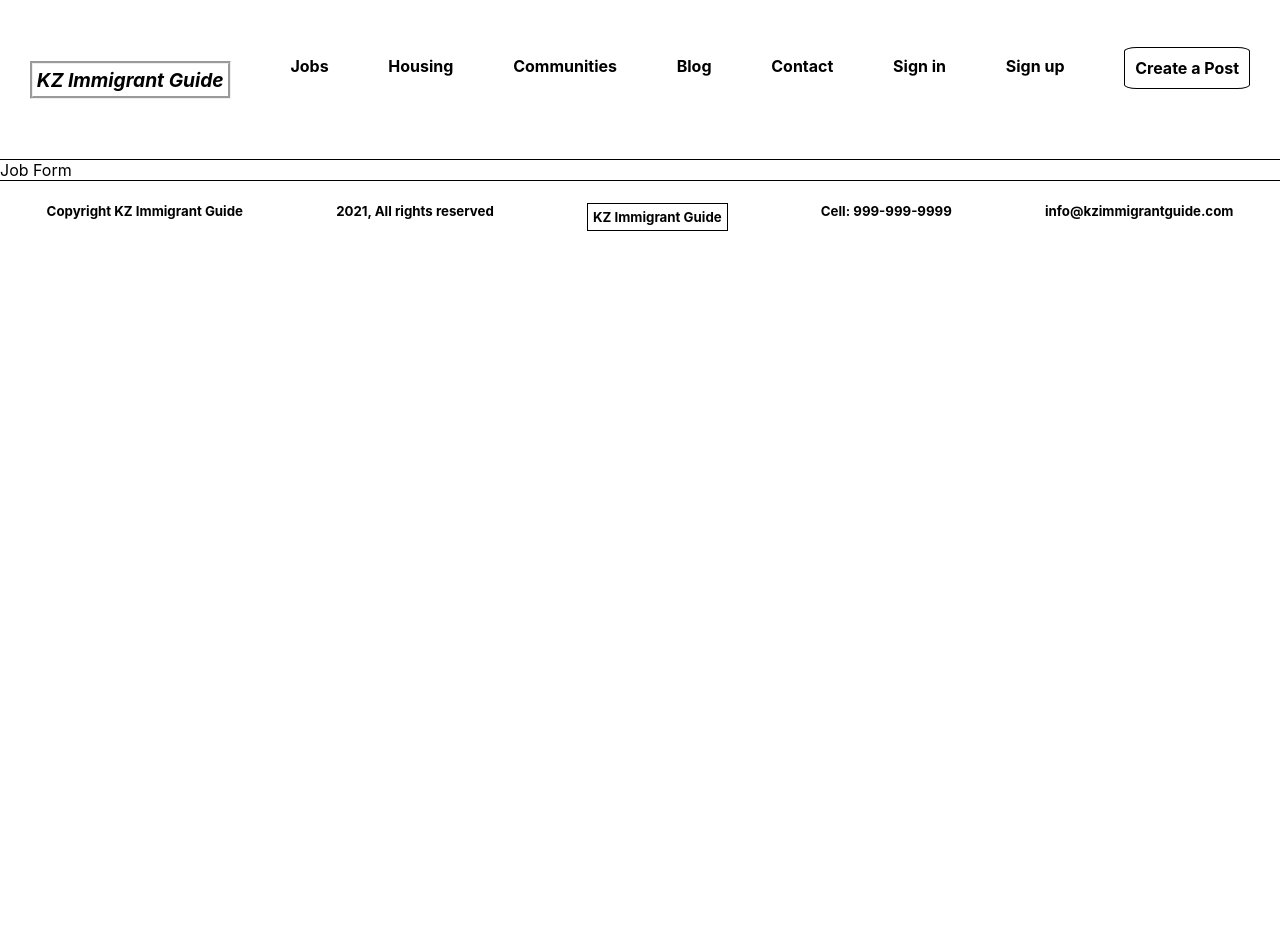
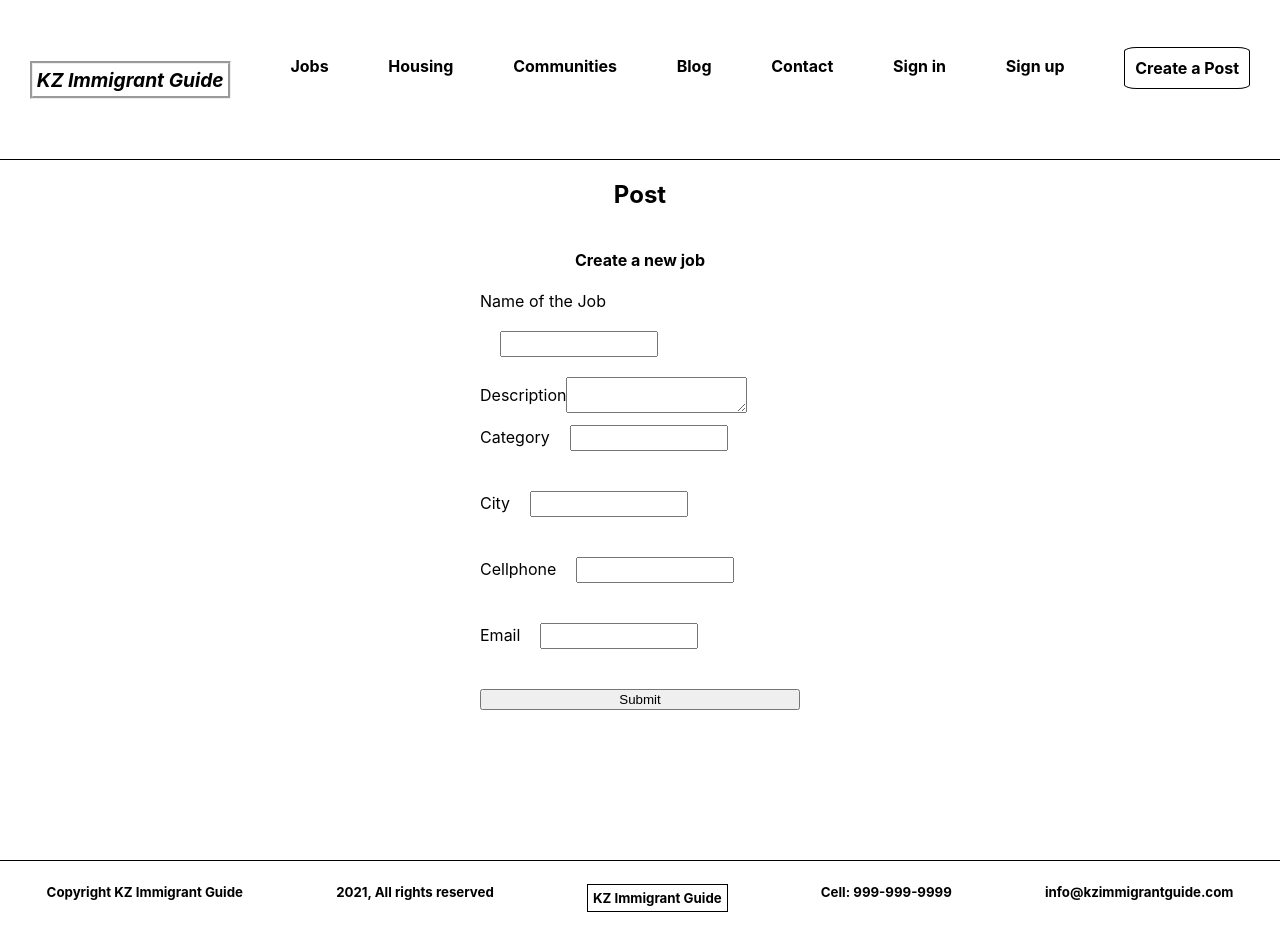
Before and after one commit to aslanshaken/KZImmigrantGuide, a React (Create React App) app in the folder client/: page /post-job in a window 1280 px wide. Before the commit the page ends 800 px from the top, so only its background shows below. Built offline with nearby package versions, Linux system fonts and the light colour scheme; no server answers.

Commit message:
working auth

```diff
--- a/client/src/screens/CreateJobForm/CreateJobForm.css
+++ b/client/src/screens/CreateJobForm/CreateJobForm.css
@@ -0,0 +1,27 @@
+.job-create-main-container {
+    display: flex;
+    flex-direction: column;
+    justify-content: center;
+    align-items: center;
+    margin-bottom: 150px;
+}
+
+.job-create-container {
+    display: flex;
+    flex-direction: column;
+}
+
+.job-create-container input {
+    width: 150px;
+    height: 20px;
+    margin: 20px;
+}
+
+
+.job-create-container label {
+    width: 320px;
+}
+
+.job-create-container textarea {
+    margin-bottom: -12px;
+}
--- a/client/src/screens/CreateJobForm/CreateJobForm.jsx
+++ b/client/src/screens/CreateJobForm/CreateJobForm.jsx
@@ -1,9 +1,108 @@
+import { useState } from 'react';
 import './CreateJobForm.css'
+import { useHistory, Redirect } from 'react-router-dom';
+import { postNewJobForEmployee } from '../../services/getEmployees'
 
 export default function CreateJobForm(props) {
+    const [formData, setFormData] = useState({
+        job_name: '',
+        category: '',
+        description: '',
+        city: '',
+        cellphone: '',
+        email: ''
+    })
+    const history = useHistory();
+    const { job_name, category, description, city, cellphone, email } = formData;
+
+
+
+    const handleChange = (e) => {
+        const { name, value } = e.target;
+        setFormData(prevState => ({
+            ...prevState,
+            [name]: value
+        }))
+    }
+
+    const handleCreate = async (e) => {
+        e.preventDefault();
+        const newJob = await postNewJobForEmployee(formData);
+        // set(prevState => [...prevState, newFood]);
+        history.push('/available-jobs');
+    }
+
+
+
+
     return (
-        <div>
-            Job Form
+        <div className="job-create-main-container">
+            <h2>Post</h2>
+            <h4>Create a new job</h4>
+            <form
+                className="job-create-container"
+                onSubmit={handleCreate}
+            >
+
+                <label>Name of the Job
+                    <input
+                        type='text'
+                        name='job_name'
+                        value={job_name}
+                        onChange={handleChange}
+                    />
+                </label>
+
+                <label>Description
+                    <textarea
+                        type='text'
+                        name='description'
+                        value={description}
+                        onChange={handleChange}
+                    />
+                </label>
+
+                <label>Category
+                    <input
+                        type='text'
+                        name='category'
+                        value={category}
+                        onChange={handleChange}
+                    />
+                </label>
+
+                <label>City
+                    <input
+                        type='text'
+                        name='city'
+                        value={city}
+                        onChange={handleChange}
+                    />
+                </label>
+
+                <label>Cellphone
+                    <input
+                        type='text'
+                        name='cellphone'
+                        value={cellphone}
+                        onChange={handleChange}
+                    />
+                </label>
+
+                <label>Email
+                    <input
+                        type='email'
+                        name='email'
+                        value={email}
+                        onChange={handleChange}
+                    />
+                </label>
+
+                <br />
+
+                <button>Submit</button>
+
+            </form>
         </div>
     )
 }
--- /dev/null
+++ b/client/src/screens/Login/Login.css
@@ -0,0 +1,18 @@
+.login-main-container{
+    display: flex;
+    justify-content: center;
+    margin-bottom: 180px;
+    text-align: center;
+    margin-top: 150px;
+}
+.login-main-container input{
+    margin: 10px;
+}
+.login-main-container button{
+    margin-bottom: 20px;
+}
+
+.login-main-container form{
+    border: 2px solid black;
+    padding: 50px;
+}
--- /dev/null
+++ b/client/src/screens/Login/Login.jsx
@@ -0,0 +1,59 @@
+import './Login.css'
+import { useState } from 'react';
+import { Link } from 'react-router-dom';
+
+
+export default function Login(props) {
+    const [formData, setFormData] = useState({
+        username: '',
+        password: ''
+    })
+    const { username, password } = formData;
+    const { handleLogin, error } = props;
+
+    const handleChange = (e) => {
+        const { name, value } = e.target;
+        setFormData(prevState => ({
+            ...prevState,
+            [name]: value
+        }))
+    }
+    return (
+        <div className="login-main-container">
+            <form onSubmit={(e) => {
+                e.preventDefault();
+                handleLogin(formData);
+            }}>
+                <h3>Login</h3>
+                {
+                    error &&
+                    <p>{error}</p>
+                }
+                <label>
+                    Username:
+                    <input
+                        type='text'
+                        name='username'
+                        value={username}
+                        onChange={handleChange}
+                    />
+                </label>
+                <br />
+                <label>
+                    Password:
+                    <input
+                        type='password'
+                        name='password'
+                        value={password}
+                        onChange={handleChange}
+                    />
+                </label>
+                <br />
+                <button>Submit</button>
+                <br />
+                <Link to='/register' id='none'> <h3>Register</h3></Link>
+            </form>
+
+        </div>
+    )
+}
--- /dev/null
+++ b/client/src/screens/Register/Register.css
@@ -0,0 +1,18 @@
+.register-main-container{
+    display: flex;
+    justify-content: center;
+    margin-bottom: 180px;
+    text-align: center;
+    margin-top: 150px;
+}
+.register-main-container input{
+    margin: 10px;
+}
+.register-main-container button{
+    margin-bottom: 20px;
+}
+
+.register-main-container form{
+    border: 2px solid black;
+    padding: 50px;
+}
--- /dev/null
+++ b/client/src/screens/Register/Register.jsx
@@ -0,0 +1,62 @@
+import { useState } from 'react';
+import './Register.css'
+
+export default function Register(props) {
+    const [formData, setFormData] = useState({
+        username: '',
+        email: '',
+        password: ''
+    })
+    const { username, email, password } = formData;
+    const { handleRegister } = props;
+
+    const handleChange = (e) => {
+        const { name, value } = e.target;
+        setFormData(prevState => ({
+            ...prevState,
+            [name]: value
+        }))
+    }
+
+    return (
+        <div className="register-main-container">
+            <form onSubmit={(e) => {
+                e.preventDefault();
+                handleRegister(formData);
+            }}>
+                <h3>Register</h3>
+                <label>
+                    Username:
+        <input
+                        type='text'
+                        name='username'
+                        value={username}
+                        onChange={handleChange}
+                    />
+                </label>
+                <br />
+                <label>
+                    Email:
+        <input
+                        type='text'
+                        name='email'
+                        value={email}
+                        onChange={handleChange}
+                    />
+                </label>
+                <br />
+                <label>
+                    Password:
+        <input
+                        type='password'
+                        name='password'
+                        value={password}
+                        onChange={handleChange}
+                    />
+                </label>
+                <br />
+                <button>Submit</button>
+            </form>
+        </div>
+    )
+}
--- a/client/src/share/footer/Footer.css
+++ b/client/src/share/footer/Footer.css
@@ -1,10 +1,11 @@
-.footer-container{
+.footer-container {
     display: flex;
     justify-content: space-around;
     border-top: 1px solid black;
+
 }
 
-#footer-logo{
+#footer-logo {
     border: 1px solid black;
     padding: 5px;
 }
--- a/client/src/share/footer/Footer.jsx
+++ b/client/src/share/footer/Footer.jsx
@@ -2,6 +2,7 @@ import './Footer.css'
 
 export default function Footer() {
     return (
+
         <div className="footer-container">
             <div><h5> Copyright KZ Immigrant Guide</h5></div>
             <div><h5>2021, All rights reserved </h5></div>
@@ -9,5 +10,6 @@ export default function Footer() {
             <div><h5> Cell: 999-999-9999</h5></div>
             <div><h5> info@kzimmigrantguide.com</h5></div>
         </div>
+
     )
 }
--- a/client/src/share/header/Header.jsx
+++ b/client/src/share/header/Header.jsx
@@ -36,12 +36,12 @@ export default function Header() {
                 </Link>
             </div>
             <div>
-                <Link to="#" id="none">
+                <Link to="/login" id="none">
                     <h4>Sign in</h4>
                 </Link>
             </div>
             <div>
-                <Link to="#" id="none">
+                <Link to="/register" id="none">
                     <h4>Sign up</h4>
                 </Link>
             </div>
--- a/client/src/share/layout/Layout.jsx
+++ b/client/src/share/layout/Layout.jsx
@@ -1,8 +1,9 @@
 import Nav from '../header/Header'
 import Foot from '../footer/Footer'
 
-export default function Layout (props){
-return(
+export default function Layout(props) {
+    const { currentUser, handleLogout } = props;
+    return (
         <div>
             <Nav />
             {props.children}
```
Also changed, not shown: client/src/App.js (+41 -39 lines). Lines whose indentation alone changed are shown as unchanged.
